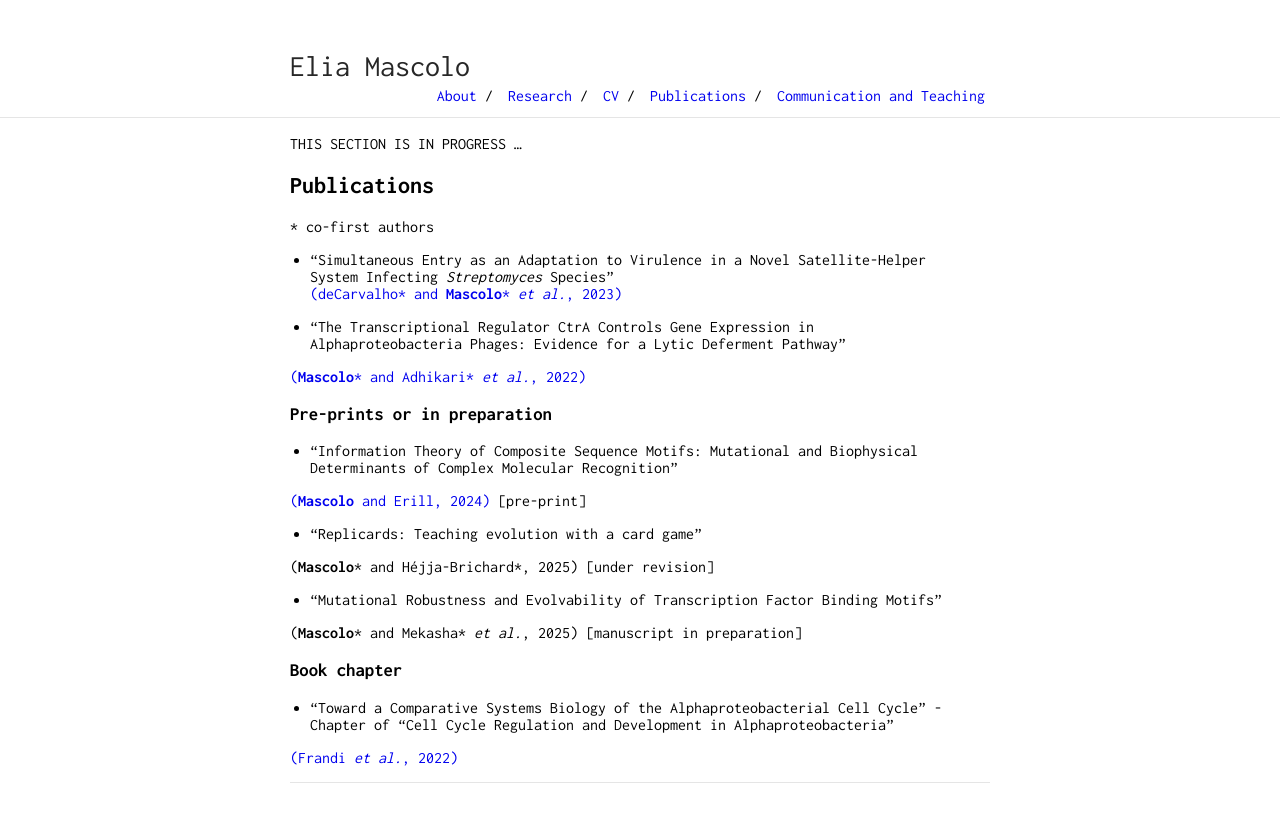
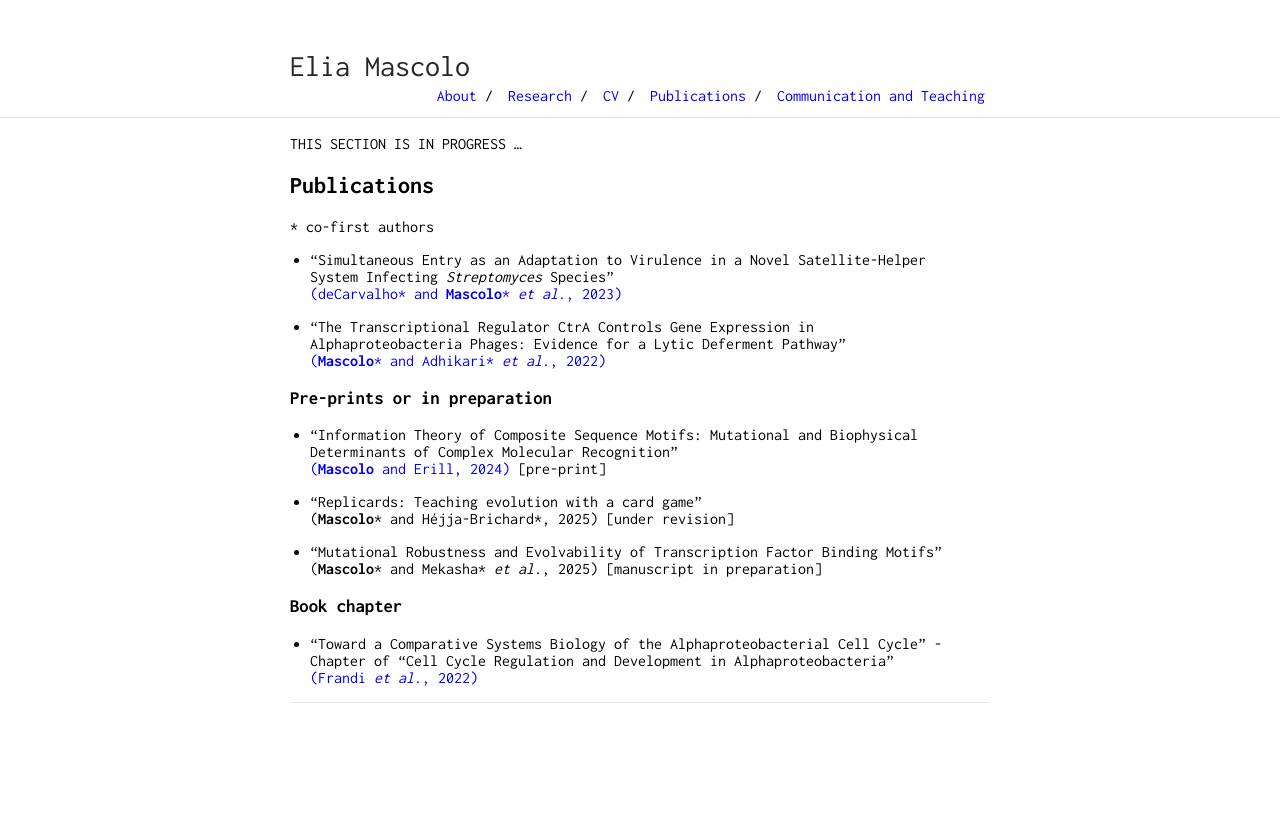
Before and after one commit to eliamascolo/eliamascolo.github.io, a Jekyll site: the page built from publications.md, in a window 1280 px wide. Shown: the top 822 px of the page. Built offline with Jekyll 4.4.1, drawn with Linux system fonts in a browser that asks for light colours; our own code applies the rules of GitHub Pages for plain Markdown files.

```diff
--- a/publications.md
+++ b/publications.md
@@ -6,29 +6,19 @@ THIS SECTION IS IN PROGRESS ...
 
 * "Simultaneous Entry as an Adaptation to Virulence in a Novel Satellite-Helper System Infecting *Streptomyces* Species"<br>[(deCarvalho\* and **Mascolo**\* *et al.*, 2023)](https://doi.org/10.1038/s41396-023-01548-0)
 
-* "The Transcriptional Regulator CtrA Controls Gene Expression in Alphaproteobacteria Phages: Evidence for a Lytic Deferment Pathway"
-
-[(**Mascolo**\* and Adhikari\* *et al.*, 2022)](https://doi.org/10.3389/fmicb.2022.918015)
+* "The Transcriptional Regulator CtrA Controls Gene Expression in Alphaproteobacteria Phages: Evidence for a Lytic Deferment Pathway"<br>[(**Mascolo**\* and Adhikari\* *et al.*, 2022)](https://doi.org/10.3389/fmicb.2022.918015)
 
 ### Pre-prints or in preparation
 
-* "Information Theory of Composite Sequence Motifs: Mutational and Biophysical Determinants of Complex Molecular Recognition"
+* "Information Theory of Composite Sequence Motifs: Mutational and Biophysical Determinants of Complex Molecular Recognition"<br>[(**Mascolo** and Erill, 2024)](https://doi.org/10.1101/2024.11.11.623117) [pre-print]
 
-[(**Mascolo** and Erill, 2024)](https://doi.org/10.1101/2024.11.11.623117) [pre-print]
+* "Replicards: Teaching evolution with a card game"<br>(**Mascolo**\* and Héjja-Brichard\*, 2025) [under revision]
 
-* "Replicards: Teaching evolution with a card game"
-
-(**Mascolo**\* and Héjja-Brichard\*, 2025) [under revision]
-
-* "Mutational Robustness and Evolvability of Transcription Factor Binding Motifs"
-
-(**Mascolo**\* and Mekasha\* *et al.*, 2025) [manuscript in preparation]
+* "Mutational Robustness and Evolvability of Transcription Factor Binding Motifs"<br>(**Mascolo**\* and Mekasha\* *et al.*, 2025) [manuscript in preparation]
 
 ### Book chapter
 
-* "Toward a Comparative Systems Biology of the Alphaproteobacterial Cell Cycle" - Chapter of "Cell Cycle Regulation and Development in Alphaproteobacteria"
-
-[(Frandi *et al.*, 2022)](https://doi.org/10.1007/978-3-030-90621-4_1)
+* "Toward a Comparative Systems Biology of the Alphaproteobacterial Cell Cycle" - Chapter of "Cell Cycle Regulation and Development in Alphaproteobacteria"<br>[(Frandi *et al.*, 2022)](https://doi.org/10.1007/978-3-030-90621-4_1)
 
 
 <!--
```
